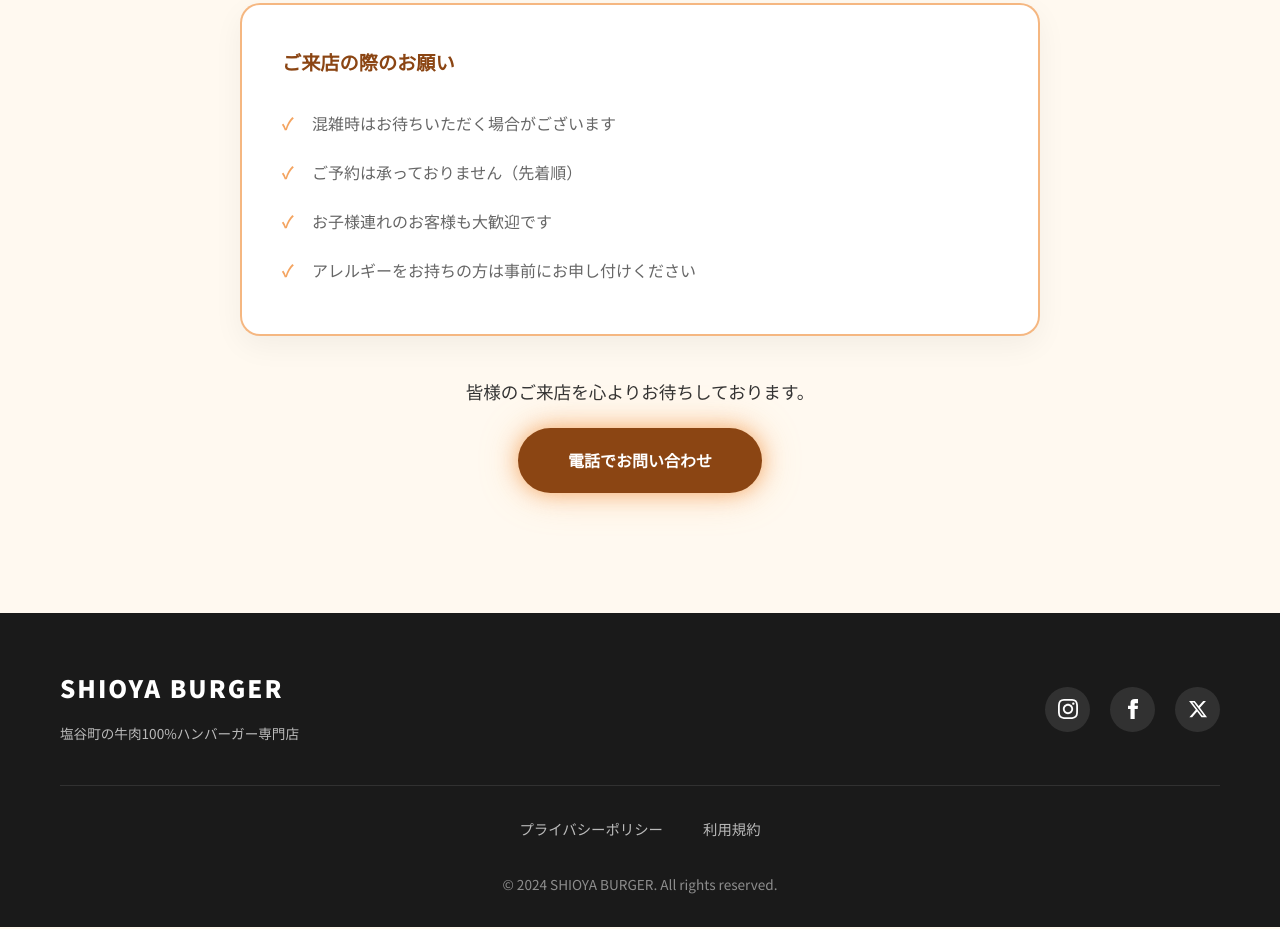
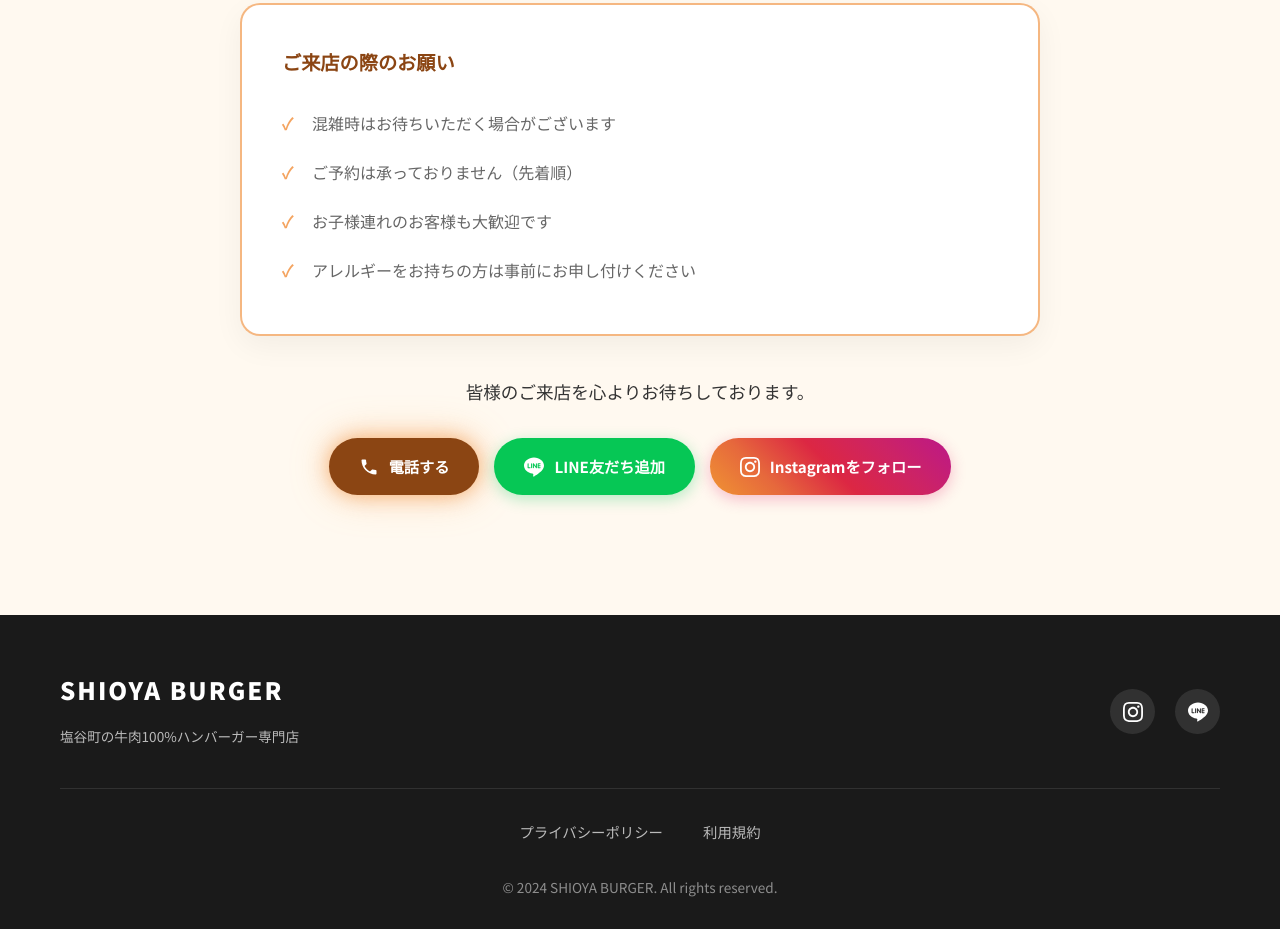
Before and after one commit to a20020404a-del/LP, a plain HTML site: page index.html in a window 1280 px wide. Shown: the part 5508-6437 px from the top of the page. Drawn offline with Linux system fonts and the light colour scheme.

Commit message:
feat: SNSリンク・地図を簡単編集できる設定ファイルを追加
新機能:
- js/config.js: 全設定を1ファイルで管理
- LINE友だち追加ボタン
- Instagramフォローボタン
- 電話ボタン（アイコン付き）

設定可能な項目:
- 店舗基本情報（店名、キャッチコピー）
- 連絡先・住所
- 営業時間
- SNSリンク（Instagram, LINE, Facebook, Twitter等）
- Google Maps埋め込みURL
- メニュー（商品名、価格、画像）
- ギャラリー画像
- こだわりポイント

編集方法:
1. js/config.js を開く
2. 設定値を変更
3. 保存してブラウザをリロード

Co-Authored-By: Claude Opus 4.5 <noreply@anthropic.com>

```diff
--- a/css/style.css
+++ b/css/style.css
@@ -485,6 +485,51 @@ img {
     box-shadow: 0 6px 20px rgba(139, 69, 19, 0.4);
 }
 
+/* SNS Buttons */
+.sns-buttons {
+    display: flex;
+    flex-wrap: wrap;
+    justify-content: center;
+    gap: 15px;
+    margin-top: 30px;
+}
+
+.sns-buttons .cta-btn {
+    display: inline-flex;
+    align-items: center;
+    gap: 10px;
+    padding: 15px 30px;
+    font-size: 0.95rem;
+}
+
+.sns-buttons .cta-btn svg {
+    flex-shrink: 0;
+}
+
+.cta-btn-phone {
+    background: var(--color-primary);
+}
+
+.cta-btn-line {
+    background: #06C755;
+    box-shadow: 0 4px 15px rgba(6, 199, 85, 0.3);
+}
+
+.cta-btn-line:hover {
+    background: #05a847;
+    box-shadow: 0 6px 20px rgba(6, 199, 85, 0.4);
+}
+
+.cta-btn-instagram {
+    background: linear-gradient(45deg, #f09433 0%, #e6683c 25%, #dc2743 50%, #cc2366 75%, #bc1888 100%);
+    box-shadow: 0 4px 15px rgba(225, 48, 108, 0.3);
+}
+
+.cta-btn-instagram:hover {
+    background: linear-gradient(45deg, #e08a2e 0%, #d55d36 25%, #c7213b 50%, #b91f5b 75%, #a8147a 100%);
+    box-shadow: 0 6px 20px rgba(225, 48, 108, 0.4);
+}
+
 /* =============================================
    Footer
    ============================================= */
--- a/index.html
+++ b/index.html
@@ -305,7 +305,30 @@
 
                 <div class="visit-cta">
                     <p>皆様のご来店を心よりお待ちしております。</p>
-                    <a href="tel:0287-41-6101" class="cta-btn animate-pulse-glow">電話でお問い合わせ</a>
+
+                    <!-- SNSボタン -->
+                    <div class="sns-buttons">
+                        <a href="tel:0287-41-6101" class="cta-btn cta-btn-phone animate-pulse-glow">
+                            <svg width="20" height="20" viewBox="0 0 24 24" fill="currentColor">
+                                <path d="M6.62 10.79c1.44 2.83 3.76 5.14 6.59 6.59l2.2-2.2c.27-.27.67-.36 1.02-.24 1.12.37 2.33.57 3.57.57.55 0 1 .45 1 1V20c0 .55-.45 1-1 1-9.39 0-17-7.61-17-17 0-.55.45-1 1-1h3.5c.55 0 1 .45 1 1 0 1.25.2 2.45.57 3.57.11.35.03.74-.25 1.02l-2.2 2.2z"/>
+                            </svg>
+                            電話する
+                        </a>
+
+                        <a href="#" class="cta-btn cta-btn-line line-add-btn" target="_blank" rel="noopener">
+                            <svg width="20" height="20" viewBox="0 0 24 24" fill="currentColor">
+                                <path d="M19.365 9.863c.349 0 .63.285.63.631 0 .345-.281.63-.63.63H17.61v1.125h1.755c.349 0 .63.283.63.63 0 .344-.281.629-.63.629h-2.386c-.345 0-.627-.285-.627-.629V8.108c0-.345.282-.63.627-.63h2.386c.349 0 .63.285.63.63 0 .349-.281.63-.63.63H17.61v1.125h1.755zm-3.855 3.016c0 .27-.174.51-.432.596-.064.021-.133.031-.199.031-.211 0-.391-.09-.51-.25l-2.443-3.317v2.94c0 .344-.279.629-.631.629-.346 0-.626-.285-.626-.629V8.108c0-.27.173-.51.43-.595.06-.023.136-.033.194-.033.195 0 .375.104.495.254l2.462 3.33V8.108c0-.345.282-.63.63-.63.345 0 .63.285.63.63v4.771zm-5.741 0c0 .344-.282.629-.631.629-.345 0-.627-.285-.627-.629V8.108c0-.345.282-.63.627-.63.349 0 .631.285.631.63v4.771zm-2.466.629H4.917c-.345 0-.63-.285-.63-.629V8.108c0-.345.285-.63.63-.63.349 0 .63.285.63.63v4.141h1.756c.348 0 .629.283.629.63 0 .344-.281.629-.629.629M24 10.314C24 4.943 18.615.572 12 .572S0 4.943 0 10.314c0 4.811 4.27 8.842 10.035 9.608.391.082.923.258 1.058.59.12.301.079.766.038 1.08l-.164 1.02c-.045.301-.24 1.186 1.049.645 1.291-.539 6.916-4.078 9.436-6.975C23.176 14.393 24 12.458 24 10.314"/>
+                            </svg>
+                            LINE友だち追加
+                        </a>
+
+                        <a href="#" class="cta-btn cta-btn-instagram instagram-btn" target="_blank" rel="noopener">
+                            <svg width="20" height="20" viewBox="0 0 24 24" fill="currentColor">
+                                <path d="M12 2.163c3.204 0 3.584.012 4.85.07 3.252.148 4.771 1.691 4.919 4.919.058 1.265.069 1.645.069 4.849 0 3.205-.012 3.584-.069 4.849-.149 3.225-1.664 4.771-4.919 4.919-1.266.058-1.644.07-4.85.07-3.204 0-3.584-.012-4.849-.07-3.26-.149-4.771-1.699-4.919-4.92-.058-1.265-.07-1.644-.07-4.849 0-3.204.013-3.583.07-4.849.149-3.227 1.664-4.771 4.919-4.919 1.266-.057 1.645-.069 4.849-.069zm0-2.163c-3.259 0-3.667.014-4.947.072-4.358.2-6.78 2.618-6.98 6.98-.059 1.281-.073 1.689-.073 4.948 0 3.259.014 3.668.072 4.948.2 4.358 2.618 6.78 6.98 6.98 1.281.058 1.689.072 4.948.072 3.259 0 3.668-.014 4.948-.072 4.354-.2 6.782-2.618 6.979-6.98.059-1.28.073-1.689.073-4.948 0-3.259-.014-3.667-.072-4.947-.196-4.354-2.617-6.78-6.979-6.98-1.281-.059-1.69-.073-4.949-.073zm0 5.838c-3.403 0-6.162 2.759-6.162 6.162s2.759 6.163 6.162 6.163 6.162-2.759 6.162-6.163c0-3.403-2.759-6.162-6.162-6.162zm0 10.162c-2.209 0-4-1.79-4-4 0-2.209 1.791-4 4-4s4 1.791 4 4c0 2.21-1.791 4-4 4zm6.406-11.845c-.796 0-1.441.645-1.441 1.44s.645 1.44 1.441 1.44c.795 0 1.439-.645 1.439-1.44s-.644-1.44-1.439-1.44z"/>
+                            </svg>
+                            Instagramをフォロー
+                        </a>
+                    </div>
                 </div>
             </div>
         </div>
@@ -373,6 +396,7 @@
         </svg>
     </button>
 
+    <script src="js/config.js"></script>
     <script src="js/main.js"></script>
     <script src="js/animations.js"></script>
 </body>
--- /dev/null
+++ b/js/config.js
@@ -0,0 +1,312 @@
+/**
+ * =============================================
+ * SHIOYA BURGER - 設定ファイル
+ * =============================================
+ *
+ * このファイルでLPの内容を簡単に編集できます。
+ * 各項目を変更して保存するだけでサイトに反映されます。
+ *
+ * 編集方法:
+ * 1. このファイル (js/config.js) を開く
+ * 2. 下記の設定値を変更
+ * 3. 保存してブラウザをリロード
+ */
+
+const SITE_CONFIG = {
+
+    // =============================================
+    // 店舗基本情報
+    // =============================================
+    shop: {
+        name: "SHIOYA BURGER",
+        nameJa: "しおやバーガー",
+        tagline: "塩谷町の牛肉100%ハンバーガー専門店",
+        description: "栃木県塩谷町から届ける、牛肉100%の本格ハンバーガー",
+        catchphrase: "地元で愛される、手作りバーガー",
+    },
+
+    // =============================================
+    // 連絡先・住所
+    // =============================================
+    contact: {
+        phone: "0287-41-6101",
+        phoneDisplay: "0287-41-6101",
+        postalCode: "329-2441",
+        address: "栃木県塩谷郡塩谷町大字風見2733-1",
+        parking: "100台以上（無料）",
+    },
+
+    // =============================================
+    // 営業時間
+    // =============================================
+    hours: {
+        weekday: "11:00 - 17:00",
+        weekend: "10:00 - 18:00",
+        holiday: "水曜日",
+    },
+
+    // =============================================
+    // SNSリンク（URLを入力してください）
+    // 使わないものは空欄 "" にしてください
+    // =============================================
+    social: {
+        instagram: "https://www.instagram.com/shioyaburger/",  // ← InstagramのURL
+        facebook: "",                                           // ← FacebookのURL
+        twitter: "",                                            // ← Twitter(X)のURL
+        line: "https://line.me/R/ti/p/@shioyaburger",          // ← LINE公式アカウントのURL
+        tiktok: "",                                             // ← TikTokのURL
+        youtube: "",                                            // ← YouTubeのURL
+    },
+
+    // =============================================
+    // Google Maps 埋め込み設定
+    //
+    // 取得方法:
+    // 1. Google Mapsで店舗を検索
+    // 2. 「共有」→「地図を埋め込む」をクリック
+    // 3. 「HTMLをコピー」のsrc="..."の中身をコピー
+    // =============================================
+    map: {
+        embedUrl: "https://www.google.com/maps/embed?pb=!1m18!1m12!1m3!1d3200.5!2d139.855!3d36.745!2m3!1f0!2f0!3f0!3m2!1i1024!2i768!4f13.1!3m3!1m2!1s0x0%3A0x0!2zMzbCsDQ0JzQyLjAiTiAxMznCsDUxJzE4LjAiRQ!5e0!3m2!1sja!2sjp!4v1234567890",
+        // ↑ ここにGoogle Mapsの埋め込みURLを貼り付け
+    },
+
+    // =============================================
+    // メニュー
+    // 画像URLと価格を変更できます
+    // =============================================
+    menu: [
+        {
+            name: "しおやバーガー",
+            description: "当店自慢の定番バーガー。牛肉100%パティに新鮮野菜と自家製ソース。",
+            price: 1580,
+            image: "https://readdy.ai/api/search-image?query=gourmet%20hamburger%20with%20lettuce%20tomato%20onion%20beef%20patty%20sesame%20bun%20professional%20food%20photography%20white%20background&width=600&height=600&seq=1",
+            badge: "人気No.1",
+            badgeType: "popular", // popular, special, season
+        },
+        {
+            name: "しおやチーズバーガー",
+            description: "とろけるチェダーチーズをたっぷりトッピング。チーズ好きにはたまらない一品。",
+            price: 1780,
+            image: "https://readdy.ai/api/search-image?query=gourmet%20cheeseburger%20melted%20cheese%20beef%20patty%20lettuce%20tomato%20professional%20food%20photography%20white%20background&width=600&height=600&seq=2",
+            badge: "",
+            badgeType: "",
+        },
+        {
+            name: "男体山トリプルバーガー",
+            description: "圧巻の3段パティ！男体山のような迫力満点のボリュームバーガー。",
+            price: 2980,
+            image: "https://readdy.ai/api/search-image?query=triple%20stack%20hamburger%20three%20beef%20patties%20cheese%20bacon%20professional%20food%20photography%20white%20background&width=600&height=600&seq=3",
+            badge: "限定",
+            badgeType: "special",
+        },
+        {
+            name: "イチゴ削り",
+            description: "栃木県産いちごを使った季節限定デザート。ふわふわの氷に甘酸っぱいいちごシロップ。",
+            price: 680,
+            image: "https://readdy.ai/api/search-image?query=japanese%20shaved%20ice%20strawberry%20kakigori%20dessert%20professional%20food%20photography%20white%20background&width=600&height=600&seq=4",
+            badge: "季節限定",
+            badgeType: "season",
+        },
+    ],
+
+    // =============================================
+    // ギャラリー画像
+    // 画像URLと説明を変更できます
+    // =============================================
+    gallery: [
+        {
+            image: "https://readdy.ai/api/search-image?query=cozy%20burger%20restaurant%20interior%20wooden%20decor%20warm%20ambient%20lighting%20japanese%20countryside%20style&width=800&height=600&seq=g1",
+            caption: "店内の様子",
+            size: "large", // large, tall, normal
+        },
+        {
+            image: "https://readdy.ai/api/search-image?query=chef%20grilling%20burger%20patty%20flames%20professional%20kitchen&width=600&height=600&seq=g2",
+            caption: "調理風景",
+            size: "normal",
+        },
+        {
+            image: "https://readdy.ai/api/search-image?query=fresh%20vegetables%20lettuce%20tomato%20onion%20kitchen%20prep&width=600&height=600&seq=g3",
+            caption: "新鮮野菜",
+            size: "normal",
+        },
+        {
+            image: "https://readdy.ai/api/search-image?query=artisan%20burger%20buns%20bakery%20fresh%20bread&width=600&height=600&seq=g4",
+            caption: "特製バンズ",
+            size: "normal",
+        },
+        {
+            image: "https://readdy.ai/api/search-image?query=japanese%20countryside%20view%20mountains%20nature%20tochigi%20shioya&width=600&height=800&seq=g5",
+            caption: "塩谷町の風景",
+            size: "tall",
+        },
+        {
+            image: "https://readdy.ai/api/search-image?query=happy%20customers%20eating%20burgers%20restaurant%20enjoyment&width=600&height=600&seq=g6",
+            caption: "お客様の笑顔",
+            size: "normal",
+        },
+    ],
+
+    // =============================================
+    // ヒーロー背景画像（スライドショー用）
+    // 4枚まで設定可能
+    // =============================================
+    heroImages: [
+        "https://readdy.ai/api/search-image?query=rustic%20burger%20restaurant%20interior%20warm%20lighting%20wooden%20tables%20cozy%20atmosphere%20professional%20photography&width=1920&height=1080&seq=hero1",
+        "https://readdy.ai/api/search-image?query=delicious%20gourmet%20burger%20close%20up%20juicy%20beef%20patty%20melted%20cheese%20fresh%20vegetables%20professional%20food%20photography&width=1920&height=1080&seq=hero2",
+        "https://readdy.ai/api/search-image?query=chef%20cooking%20burger%20grill%20flames%20professional%20kitchen%20dramatic%20lighting&width=1920&height=1080&seq=hero3",
+        "https://readdy.ai/api/search-image?query=japanese%20countryside%20restaurant%20beautiful%20nature%20mountains%20tochigi%20scenic&width=1920&height=1080&seq=hero4",
+    ],
+
+    // =============================================
+    // こだわりポイント
+    // =============================================
+    commitments: [
+        {
+            icon: "🥩",
+            title: "牛肉100%、つなぎなし",
+            description: "厳選した牛肉のみを使用。つなぎを一切使わない、肉本来の旨味を堪能できるパティ。",
+        },
+        {
+            icon: "🍞",
+            title: "峰屋の特製バンズ",
+            description: "地元のパン屋「峰屋」と共同開発した、ふんわりもっちりの特製バンズ。",
+        },
+        {
+            icon: "🥬",
+            title: "地元の新鮮野菜",
+            description: "塩谷町近郊の農家から毎朝届く、新鮮なレタス、トマト、玉ねぎを使用。",
+        },
+        {
+            icon: "🍯",
+            title: "自家製ハニーマスタード",
+            description: "秘伝のレシピで作る自家製ハニーマスタードソースが味の決め手。",
+        },
+    ],
+
+    // =============================================
+    // ご来店案内
+    // =============================================
+    visitNotice: [
+        "混雑時はお待ちいただく場合がございます",
+        "ご予約は承っておりません（先着順）",
+        "お子様連れのお客様も大歓迎です",
+        "アレルギーをお持ちの方は事前にお申し付けください",
+    ],
+
+    // =============================================
+    // フッター
+    // =============================================
+    footer: {
+        copyright: "2024 SHIOYA BURGER",
+        privacyPolicy: "#",
+        terms: "#",
+    },
+};
+
+// 設定を適用する関数（自動実行）
+document.addEventListener('DOMContentLoaded', () => {
+    applyConfig();
+});
+
+function applyConfig() {
+    const config = SITE_CONFIG;
+
+    // 店舗名
+    document.querySelectorAll('.logo, .footer-logo h3').forEach(el => {
+        el.textContent = config.shop.name;
+    });
+
+    // 電話番号リンク
+    document.querySelectorAll('a[href^="tel:"]').forEach(el => {
+        el.href = `tel:${config.contact.phone}`;
+        if (el.querySelector('span') || el.textContent.includes('-')) {
+            el.textContent = config.contact.phoneDisplay;
+        }
+    });
+
+    // Google Maps
+    const mapIframe = document.querySelector('.access-map iframe');
+    if (mapIframe && config.map.embedUrl) {
+        mapIframe.src = config.map.embedUrl;
+    }
+
+    // SNSリンク更新
+    updateSocialLinks(config.social);
+
+    // LINE友だち追加ボタン
+    const lineBtn = document.querySelector('.line-add-btn');
+    if (lineBtn) {
+        if (config.social.line) {
+            lineBtn.href = config.social.line;
+            lineBtn.style.display = 'inline-flex';
+        } else {
+            lineBtn.style.display = 'none';
+        }
+    }
+
+    // Instagramボタン
+    const instagramBtn = document.querySelector('.instagram-btn');
+    if (instagramBtn) {
+        if (config.social.instagram) {
+            instagramBtn.href = config.social.instagram;
+            instagramBtn.style.display = 'inline-flex';
+        } else {
+            instagramBtn.style.display = 'none';
+        }
+    }
+}
+
+function updateSocialLinks(social) {
+    const socialContainer = document.querySelector('.footer-social');
+    if (!socialContainer) return;
+
+    // 既存のリンクを更新
+    const instagramLink = socialContainer.querySelector('a[aria-label="Instagram"]');
+    const facebookLink = socialContainer.querySelector('a[aria-label="Facebook"]');
+    const twitterLink = socialContainer.querySelector('a[aria-label="Twitter"]');
+
+    if (instagramLink) {
+        if (social.instagram) {
+            instagramLink.href = social.instagram;
+            instagramLink.style.display = '';
+        } else {
+            instagramLink.style.display = 'none';
+        }
+    }
+
+    if (facebookLink) {
+        if (social.facebook) {
+            facebookLink.href = social.facebook;
+            facebookLink.style.display = '';
+        } else {
+            facebookLink.style.display = 'none';
+        }
+    }
+
+    if (twitterLink) {
+        if (social.twitter) {
+            twitterLink.href = social.twitter;
+            twitterLink.style.display = '';
+        } else {
+            twitterLink.style.display = 'none';
+        }
+    }
+
+    // LINEリンクを追加（存在しない場合）
+    if (social.line && !socialContainer.querySelector('a[aria-label="LINE"]')) {
+        const lineLink = document.createElement('a');
+        lineLink.href = social.line;
+        lineLink.setAttribute('aria-label', 'LINE');
+        lineLink.className = 'animate-hover-rotate';
+        lineLink.innerHTML = `
+            <svg width="24" height="24" viewBox="0 0 24 24" fill="currentColor">
+                <path d="M19.365 9.863c.349 0 .63.285.63.631 0 .345-.281.63-.63.63H17.61v1.125h1.755c.349 0 .63.283.63.63 0 .344-.281.629-.63.629h-2.386c-.345 0-.627-.285-.627-.629V8.108c0-.345.282-.63.627-.63h2.386c.349 0 .63.285.63.63 0 .349-.281.63-.63.63H17.61v1.125h1.755zm-3.855 3.016c0 .27-.174.51-.432.596-.064.021-.133.031-.199.031-.211 0-.391-.09-.51-.25l-2.443-3.317v2.94c0 .344-.279.629-.631.629-.346 0-.626-.285-.626-.629V8.108c0-.27.173-.51.43-.595.06-.023.136-.033.194-.033.195 0 .375.104.495.254l2.462 3.33V8.108c0-.345.282-.63.63-.63.345 0 .63.285.63.63v4.771zm-5.741 0c0 .344-.282.629-.631.629-.345 0-.627-.285-.627-.629V8.108c0-.345.282-.63.627-.63.349 0 .631.285.631.63v4.771zm-2.466.629H4.917c-.345 0-.63-.285-.63-.629V8.108c0-.345.285-.63.63-.63.349 0 .63.285.63.63v4.141h1.756c.348 0 .629.283.629.63 0 .344-.281.629-.629.629M24 10.314C24 4.943 18.615.572 12 .572S0 4.943 0 10.314c0 4.811 4.27 8.842 10.035 9.608.391.082.923.258 1.058.59.12.301.079.766.038 1.08l-.164 1.02c-.045.301-.24 1.186 1.049.645 1.291-.539 6.916-4.078 9.436-6.975C23.176 14.393 24 12.458 24 10.314"/>
+            </svg>
+        `;
+        socialContainer.appendChild(lineLink);
+    }
+}
+
+// グローバルに設定を公開
+window.SITE_CONFIG = SITE_CONFIG;
```
